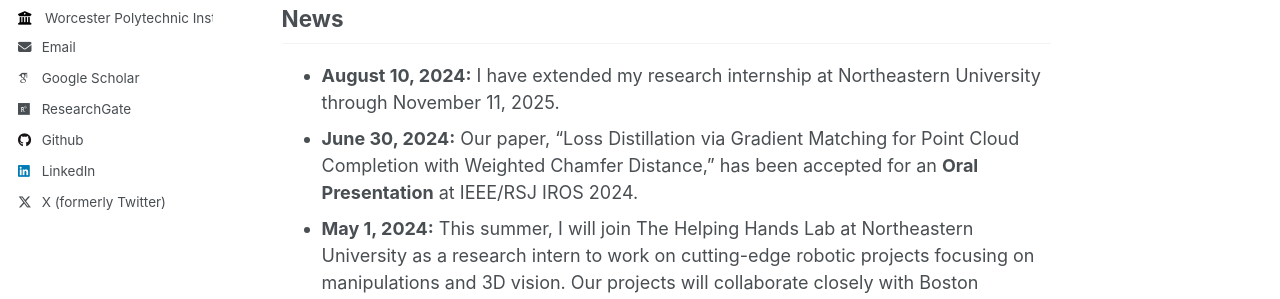
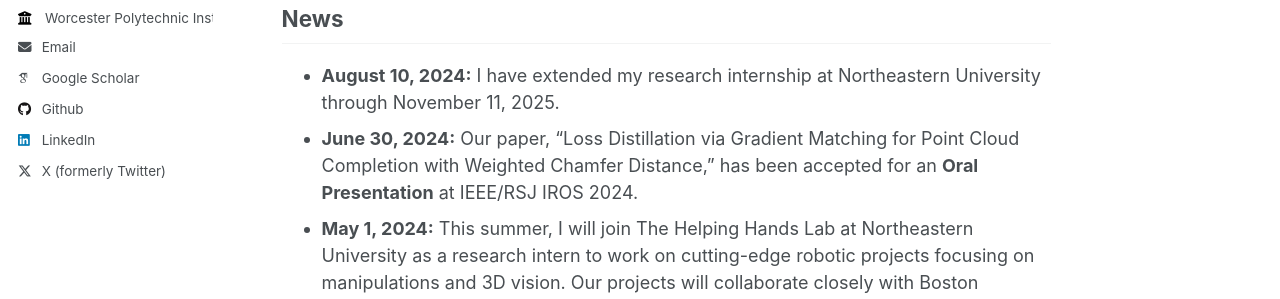
Before and after one commit to seanliu7081/seanliu7081.github.io, a Jekyll site: the page built from _pages/about.md, in a window 1280 px wide. Shown: the part 269-568 px from the top of the page. Built offline with Jekyll 4.4.1, drawn with Linux system fonts in a browser that asks for light colours; some web fonts are replaced.

Commit message:
Update _config.yml

```diff
--- a/_config.yml
+++ b/_config.yml
@@ -37,7 +37,7 @@ author:
   # orcid            : "http://orcid.org/yourorcidurl"
   # semantic         : # URL
   # pubmed           : "https://www.ncbi.nlm.nih.gov/pubmed/?term=john+snow"
-  researchgate     : https://www.researchgate.net/profile/Haotian-Liu-33
+  # researchgate     : https://www.researchgate.net/profile/Haotian-Liu-33
 
   # Repositories and software development
   bitbucket        : # Username - Update with your username on the site
```
